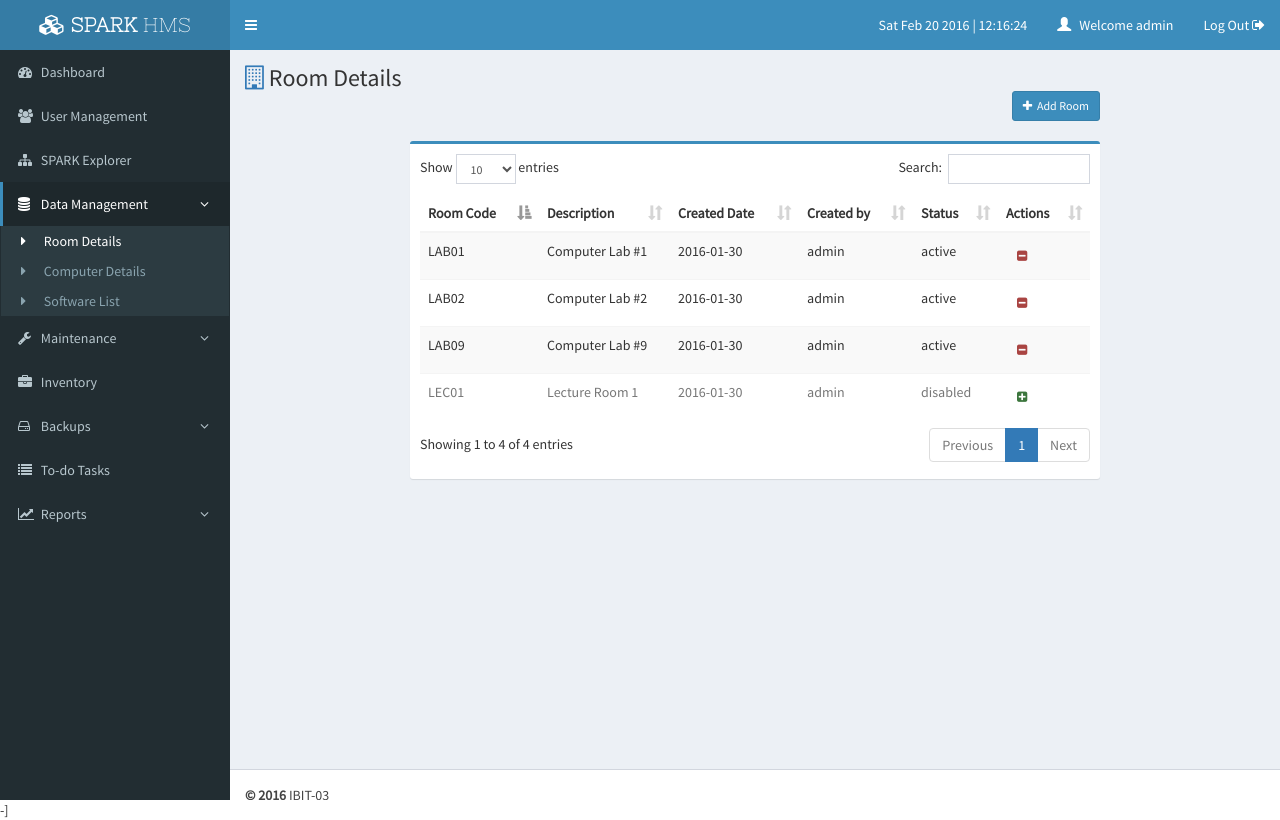
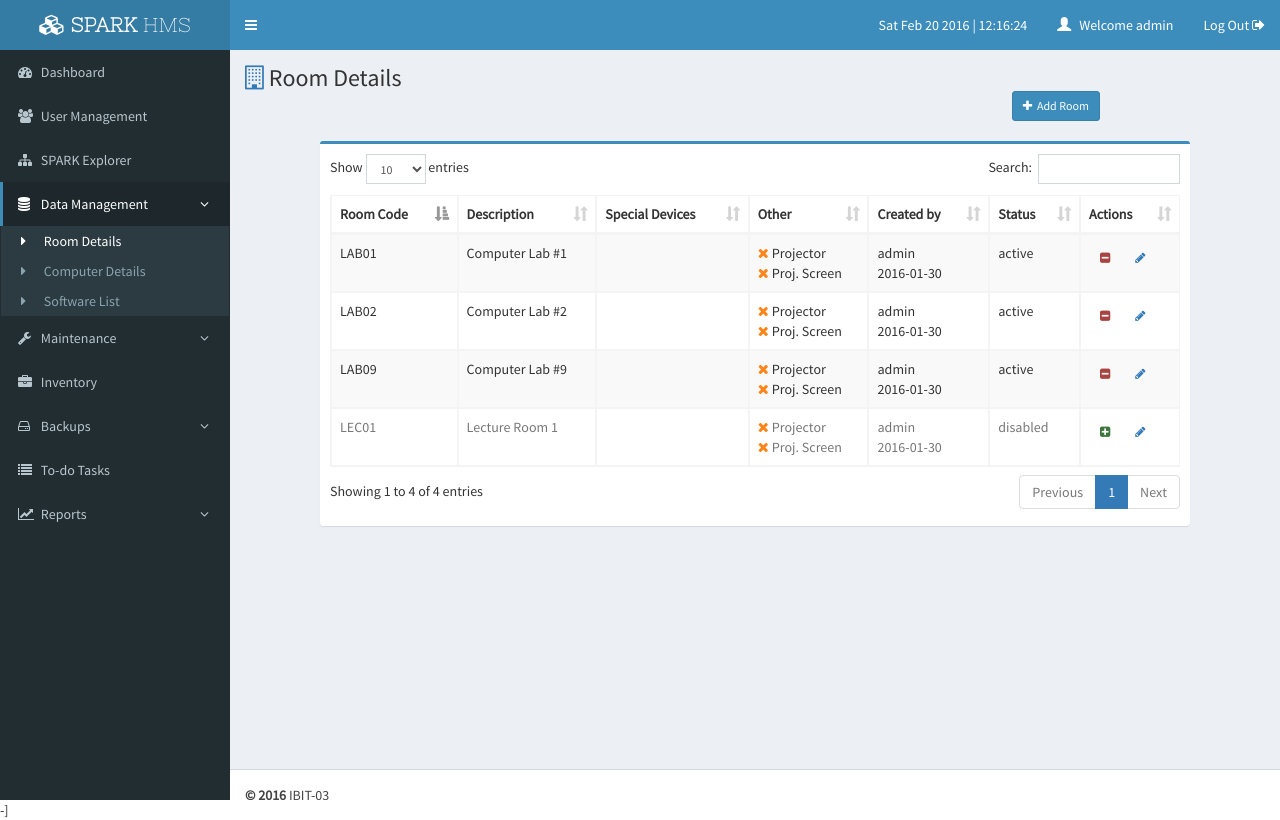
Before and after one commit to PrasithL/SPARK, a CodeIgniter app: page /database/index.php/Room_Details in a window 1280 px wide. Run offline with CodeIgniter, Linux system fonts and the light colour scheme; a user stored in the database is signed in; data comes from the database, SQL or seed files in the repository; data that the repository does not hold is empty; some libraries are stand-ins or nearby versions.

Commit message:
Added new features to Room Details view. * Added special devices field * Added projector and projector screen checkboxes * Room records can now be edited

```diff
--- a/application/controllers/Room_Details.php
+++ b/application/controllers/Room_Details.php
@@ -26,6 +26,11 @@
 				$data['result'] = $this->session->flashdata('result');
 			}
 
+			// from update_room_details
+			if (null !== $this->session->flashdata('update_result')) {
+				$data['update_result'] = $this->session->flashdata('update_result');
+			}
+
 			// loading the page
 			$this->load->view("header");
 			$this->load->view('room_details_view', $data);
@@ -42,6 +47,24 @@
 
 			// reload the page with result
 			$this->session->set_flashdata('result', $result);
+			redirect('index.php/Room_Details');
+		}
+
+		/**
+		 * Update the given room details record
+		 *
+		 * @param assocative array of column values passed via post
+		 **/
+		public function update_room_details()
+		{
+			$data 	= $this->input->post();
+
+			// load model and invoke the function
+			$this->load->model("Room_Details_Model");
+			$result 	= $this->Room_Details_Model->update_room($data);
+
+			// reload the page with result
+			$this->session->set_flashdata('update_result', $result);
 			redirect('index.php/Room_Details');
 		}
 
--- a/application/models/Room_Details_Model.php
+++ b/application/models/Room_Details_Model.php
@@ -63,6 +63,24 @@
 			}
 		}
 
+		public function update_room($data)
+		{
+			if (!isset($data['projector'])) {
+				$data['projector'] = "";
+			}
+			if (!isset($data['projector_screen'])) {
+				$data['projector_screen'] = "";
+			}
+
+			$this->db->set($data);
+			$this->db->where('room_code', $data['room_code']);
+
+			if (!$this->db->update('room_details')) {
+				return -1;
+			}
+			return 1;
+		}
+
 		public function disable_room($room_code)
 		{
 			$this->db->set('status', 'disabled');
--- a/application/views/room_details_view.php
+++ b/application/views/room_details_view.php
@@ -18,7 +18,7 @@
 
 
 <!-- form is wrapped in this widget -->
-<div class="col-sm-6 col-sm-offset-3">
+<div class="col-sm-8 col-sm-offset-2">
 	<div id="form_widget" class="box box-default">
 		<div class="box-header with-border">
 			<h3 class="box-title">Create Room</h3>
@@ -34,7 +34,6 @@
 
 					<div class="col-sm-5">
 						<input type="text" id="room_code" class="form-control" name="room_code" placeholder="Enter here..." required />
-
 					</div>
                     <span class="text-danger">*</span>
 
@@ -50,6 +49,31 @@
 					</div>
                     <span class="text-danger">*</span>
 				</div>
+
+				<!-- Special Devices -->
+				<div class="form-group">
+					<label class="col-sm-3 col-sm-offset-1 control-label no-padding-right" for="special_devices"> Special Devices </label>
+
+					<div class="col-sm-5">
+						<input type="text" id="special_devices" class="form-control"  name="special_devices" value="n/a" required />
+
+					</div>
+                    <span class="text-danger">*</span>
+				</div>
+
+				<!-- Projectors and stuff -->
+				<div class="form-group">
+		            <label class="col-sm-3 col-sm-offset-1 control-label no-padding-right"> Other </label>
+
+		            <div class="col-sm-5">
+		                <div class="checkbox">
+		                    <label><input type="checkbox" name="projector" value="1" >Projector</label>
+		                </div>
+		                <div class="checkbox">
+		                    <label><input type="checkbox" name="projector_screen" value="1"  >Projector Screen</label>
+		                </div>
+		            </div>
+		        </div>
 
 				<!-- Buttons -->
 				<div class="clearfix">
@@ -125,18 +149,44 @@
 	}
 ?>
 
+<?php
+	// Notification for record update SUCCESS
+	if (isset($update_result)) {
+		if ($update_result == 1) {
+?>
+			<div class="col-md-6 col-md-offset-3">
+				<div class="alert alert-success">
+					<button type="button" class="close" data-dismiss="alert">
+						<i class="ace-icon fa fa-times"></i>
+					</button>
+
+					<strong>
+						<i class="ace-icon fa fa-check"></i>
+						Done!
+					</strong>
+
+					Record update successful.
+					<br />
+				</div>
+			</div>
+<?php
+		}
+	}
+?>
+
 <div class="space-10"></div>
 
 <div class="row">
-	<div id="table_box" class="col-md-8 col-md-offset-2">
+	<div id="table_box" class="col-md-10 col-md-offset-1">
 		<div class="box box-primary">
 			<div class="box-body">
-				<table id="table" class="table table-striped table-hover table-borderedx ">
+				<table id="table" class="table table-striped table-hover table-bordered ">
 					<thead>
 						<tr>
 							<th>Room Code</th>
 							<th>Description</th>
-							<th>Created Date</th>
+							<th>Special Devices</th>
+							<th>Other</th>
                             <th>Created by</th>
 							<th>Status</th>
 							<th>Actions</th>
@@ -148,8 +198,17 @@
 							<tr class="<?php if($room->status == 'disabled') echo 'text-muted'; ?>">
 								<td><?php echo $room->room_code; ?></td>
 								<td><?php echo $room->description; ?></td>
-								<td><?php echo $room->created_date; ?></td>
-                                <td><?php echo $room->created_by; ?></td>
+								<td><?php echo $room->special_devices; ?></td>
+								<td>
+									<?php if($room->projector == '1') {echo "<i class='fa fa-check text-green'></i>";} else {echo "<i class='fa fa-times text-orange'></i>";} ?> Projector
+									<br />
+									<?php if($room->projector_screen == '1') {echo "<i class='fa fa-check text-green'></i>";} else {echo "<i class='fa fa-times text-orange'></i>";} ?> Proj. Screen
+								</td>
+								<td>
+									<?php echo $room->created_by; ?>
+									<br />
+									<?php echo $room->created_date; ?>
+								</td>
 								<td><?php echo $room->status; ?></td>
 								<td>
 									<?php if($room->status == 'active') { ?>
@@ -168,6 +227,12 @@
 
 									</form>
 
+									<?php $details = "'".$room->room_code."', '".$room->description."', '".$room->special_devices."', '".$room->projector."', '".$room->projector_screen."'"; ?>
+
+									<button type="button" onclick="open_edit_modal(<?php echo $details; ?>)" class="btn btn-link btn-sm" data-rel="tooltip" title="Edit Details">
+										<i class="fa fa-pencil"></i>
+									</button>
+
 								</td>
 							</tr>
 						<?php } ?>
@@ -178,6 +243,73 @@
 		</div>
 	</div>
 </div>
+
+
+<form action="<?php echo base_url();?>index.php/Room_Details/update_room_details" method="POST" id="form">
+	<div class="modal fade modal-default" >
+		<div class="modal-dialog">
+			<div class="modal-content">
+				<div class="modal-header">
+					<h4 class="modal-title "><i class="fa fa-pencil-square-o"> Edit Details</i></h4>
+				</div>
+				<div class="modal-body">
+					<div class="row">
+						<!-- Room Code -->
+						<div class="form-group">
+							<label class="col-sm-3 col-sm-offset-2 control-label no-padding-right" for="room_code_modal"> Room Code </label>
+
+							<div class="col-sm-5">
+								<input type="text" id="room_code_modal" class="form-control" name="room_code" placeholder="Enter here..." required />
+							</div>
+		                    <span class="text-danger">*</span>
+
+						</div>
+
+						<!-- Description -->
+						<div class="form-group">
+							<label class="col-sm-3 col-sm-offset-2 control-label no-padding-right" for="description_modal"> Description </label>
+
+							<div class="col-sm-5">
+								<input type="text" id="description_modal" class="form-control"  name="description" placeholder="Enter here..." required />
+
+							</div>
+		                    <span class="text-danger">*</span>
+						</div>
+
+						<!-- Special Devices -->
+						<div class="form-group">
+							<label class="col-sm-3 col-sm-offset-2 control-label no-padding-right" for="special_devices_modal"> Special Devices </label>
+
+							<div class="col-sm-5">
+								<input type="text" id="special_devices_modal" class="form-control"  name="special_devices" value="n/a" required />
+
+							</div>
+		                    <span class="text-danger">*</span>
+						</div>
+
+						<!-- Projectors and stuff -->
+						<div class="form-group">
+				            <label class="col-sm-3 col-sm-offset-2 control-label no-padding-right"> Other </label>
+
+				            <div class="col-sm-5">
+				                <div class="checkbox">
+				                    <label><input type="checkbox" id="projector_modal" name="projector" value="1" >Projector</label>
+				                </div>
+				                <div class="checkbox">
+				                    <label><input type="checkbox" id="projector_screen_modal" name="projector_screen" value="1"  >Projector Screen</label>
+				                </div>
+				            </div>
+				        </div>
+					</div>
+				</div>
+				<div class="modal-footer">
+					<button class="btn btn-flat btn-default " data-dismiss="modal">Cancel</button>
+					<button id="pass_btn" type="submit" class="btn btn-flat btn-primary pull-right" enabled>Update</button>
+				</div>
+			</div> <!-- /.modal-content -->
+		</div> <!-- /.modal-dialog -->
+	</div> <!-- /.modal -->
+</form>
 
 
 <script type="text/javascript">
@@ -198,6 +330,31 @@
 		$('[data-rel=tooltip]').tooltip();
 	});
 
+	function open_edit_modal(room_code, description, special_devices, projector, projector_screen) {
+		$('#room_code_modal').val(room_code);
+		$('#description_modal').val(description);
+		$('#special_devices_modal').val(special_devices);
+		if (projector == "1") {
+			$('#projector_modal').prop('checked', true);
+		}
+
+		if (projector_screen == "1") {
+			$('#projector_screen_modal').prop('checked', true);
+		}
+
+		$('.modal').modal('show');
+	}
+
+	// this function is to clear the inputs on each modal close
+	$('.modal').on('hide.bs.modal', function () {
+		console.log("sjkdh");
+		$('#room_code_modal').val("");
+		$('#description_modal').val("");
+		$('#special_devices_modal').val("");
+		$('#projector_modal').prop('checked', false);
+		$('#projector_screen_modal').attr('checked', false);
+	});
+
 	function confirm_disable() {
 		return confirm("Disable room?")
 	}
```
